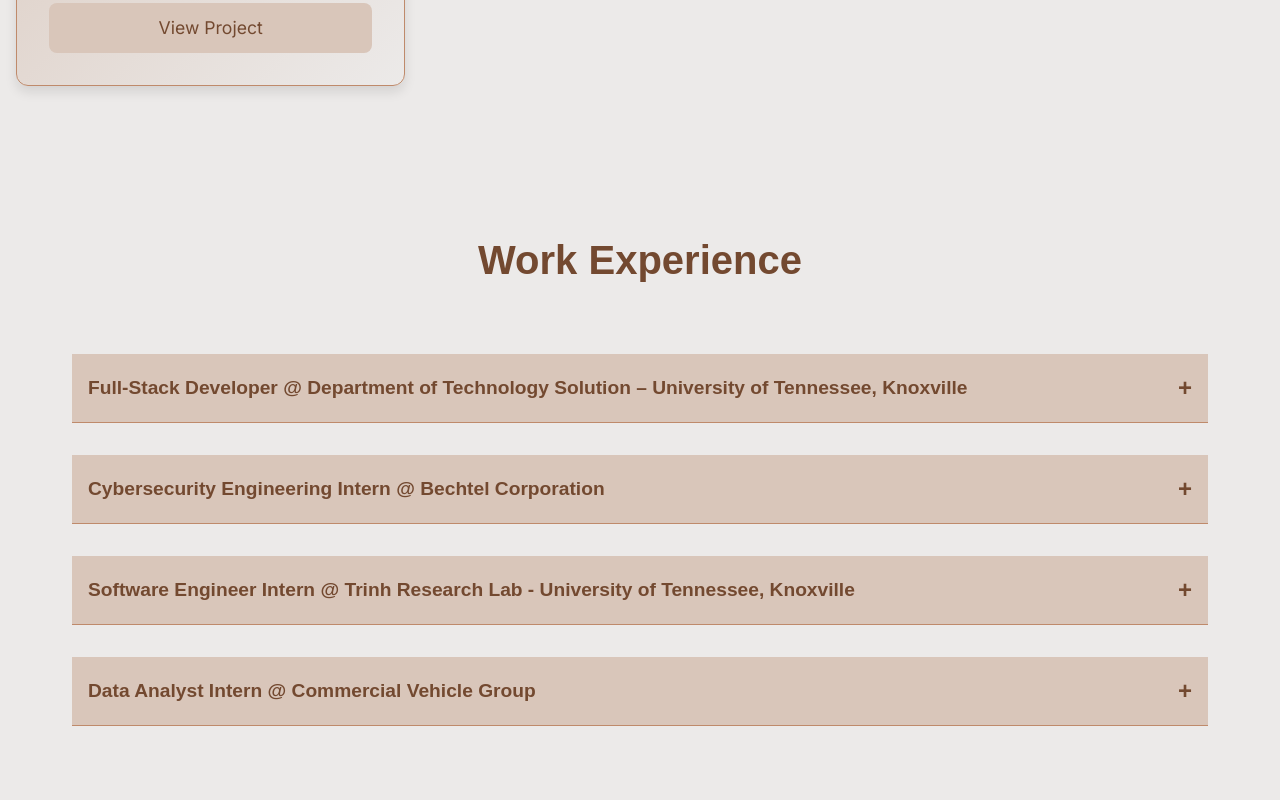
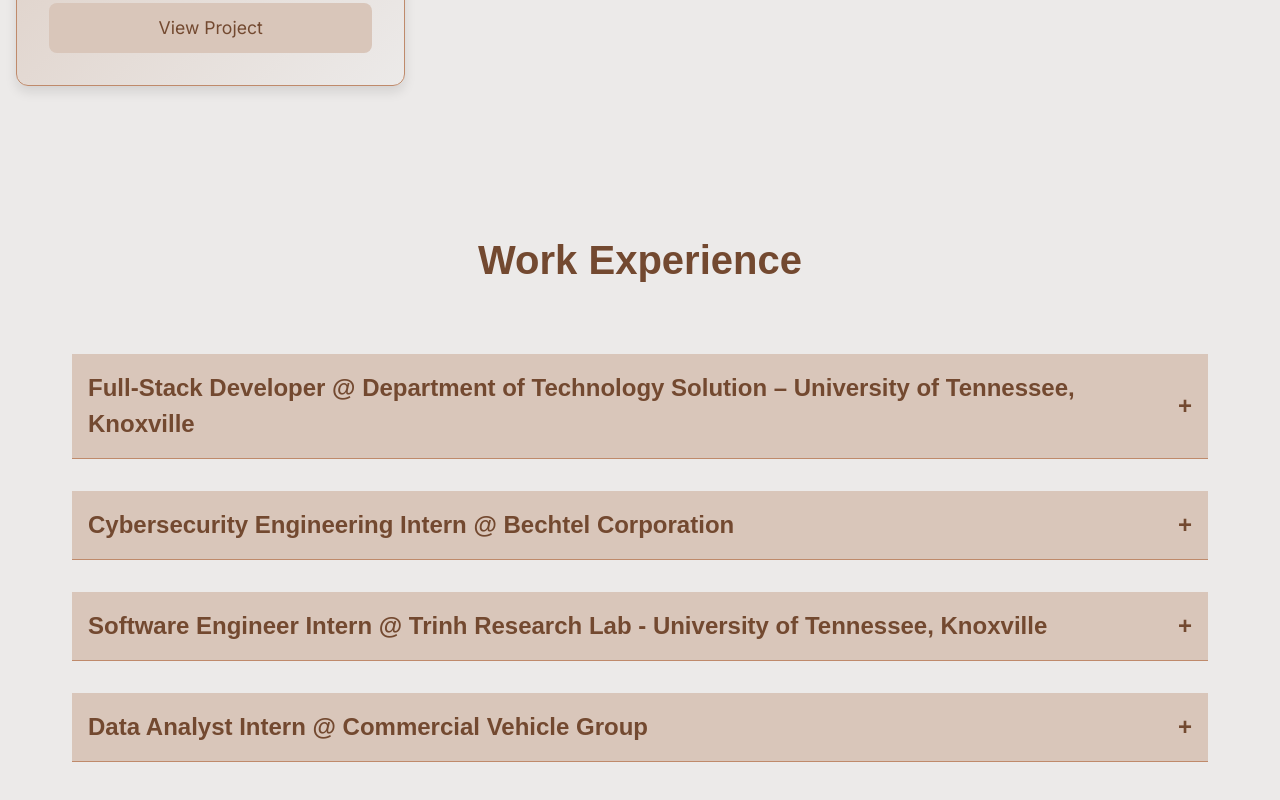
Before and after one commit to ttulsi01/ttulsi01.github.io, a Next.js app: page / in a window 1280 px wide. Shown: the part 1623-2423 px from the top of the page. Built offline with nearby package versions, Linux system fonts and the light colour scheme.

Commit message:
Made changes to Work Experience section

```diff
--- a/src/app/globals.css
+++ b/src/app/globals.css
@@ -201,6 +201,145 @@
   transform: scale(1.05);
 }
 
+/* Work Experience Section */
+
+.work-experience-container {
+  max-width: 1200px;
+  font-family: var(--font-family);
+  margin: 0 auto;
+  padding: 2rem;
+  background-color: var(--background-color);
+}
+
+.work-section-title {
+  font-size: 2.5rem;
+  font-weight: bold;
+  text-align: center;
+  margin-top: 4rem;
+  margin-bottom: 2rem;
+  color: var(--primary-color);
+}
+
+.accordion-container {
+  border-radius: 8px;
+  overflow: hidden;
+}
+
+.accordion-item {
+  border-bottom: 1px solid var(--secondary-color);
+  margin: 2rem 0;
+  transition: max-height 0.3s ease-out; /* Smooth transition */
+}
+
+.accordion-header {
+  background: var(--tertiary-color);
+  cursor: pointer;
+  padding: 1rem;
+  display: flex;
+  justify-content: space-between;
+  align-items: center;
+  font-weight: bold;
+  font-family: var(--font-family);
+  color: var(--primary-color);
+  transition: background-color 0.3s ease, color 0.3s ease;
+}
+
+.accordion-header:hover {
+  background-color: var(--secondary-color); /* Change background on hover */
+  color: var(--background-color); /* Invert text color on hover */
+}
+
+.accordion-title {
+  font-size: 1.5rem; /* Slightly larger font for the title */
+}
+
+.accordion-arrow {
+  font-size: 1.5rem;
+  transition: transform 0.3s ease; /* Smooth rotation */
+}
+
+.accordion-arrow.open {
+  transform: rotate(180deg); /* Rotate when open */
+}
+
+.accordion-content {
+  padding: 1rem;
+  background: var(--background-color);
+  color: var(--text-color);
+  border-top: 1px solid var(--secondary-color);
+  transition: opacity 0.3s ease; /* Fade in/out effect */
+}
+
+.accordion-content.hidden {
+  max-height: 0;
+  opacity: 0;
+  overflow: hidden;
+  transition: max-height 0.3s ease-out, opacity 0.3s ease-out;
+}
+
+.accordion-content.visible {
+  max-height: 1000px; /* Arbitrary large value to ensure visibility */
+  opacity: 1;
+}
+
+.job-duration-location {
+  font-size: 1rem;
+  color: var(--primary-color);
+  margin-bottom: 0.5rem;
+}
+
+.job-description {
+  font-size: 1.1rem;
+  color: var(--text-color);
+  margin-bottom: 1rem;
+}
+
+.job-tools {
+  display: flex;
+  flex-wrap: wrap;
+  gap: 0.5rem;
+}
+
+.tool {
+  background: var(--primary-color);
+  color: var(--background-color);
+  padding: 0.3rem 0.6rem;
+  border-radius: 4px;
+  font-size: 1rem;
+}
+
+.company-link {
+  color: var(--primary-color);
+  text-decoration: none;
+  font-weight: bold;
+  position: relative;
+  padding-bottom: 2px;
+  transition: color 0.3s ease, background-color 0.3s ease, padding 0.3s ease;
+}
+
+.company-link:hover {
+  color: var(--background-color); /* Darken slightly for readability */
+  background-color: var(--accent-color); /* Use accent color for better contrast */
+  padding: 0.3rem 0.6rem; /* Slightly increase padding */
+  border-radius: 4px;
+  text-decoration: underline;
+}
+
+.company-link::after {
+  content: " ↗";
+  font-size: 0.85em;
+  display: inline-block;
+  transform: translateX(5px);
+  opacity: 0;
+  transition: opacity 0.3s ease, transform 0.3s ease;
+}
+
+.company-link:hover::after {
+  transform: translateX(0);
+  opacity: 1;
+}
+
+
 /* Media queries for finer control */
 @media (max-width: 768px) {
   .name {
@@ -258,92 +397,3 @@
     font-size: 0.9rem;
   }
 }
-
-/* Work Experience */
-
-.work-experience-container {
-  max-width: 1200px;
-  font-family: var(--font-family);
-  margin: 0 auto;
-  padding: 2rem;
-  background-color: var(--background-color);
-}
-
-.work-section-title {
-  font-size: 2.5rem;
-  font-weight: bold;
-  text-align: center;
-  margin-top: 4rem;
-  margin-bottom: 2rem;
-  color: var(--primary-color);
-}
-
-.accordion-container {
-  border-radius: 8px;
-  overflow: hidden;
-}
-
-.accordion-item {
-  border-bottom: 1px solid var(--secondary-color);
-  margin: 2rem 0;
-}
-
-.accordion-header {
-  background: var(--tertiary-color);
-  cursor: pointer;
-  padding: 1rem;
-  display: flex;
-  justify-content: space-between;
-  align-items: center;
-  font-weight: bold;
-  font-family: var(--font-family);
-  color: var(--primary-color);
-}
-
-.accordion-title {
-  font-size: 1.2rem;
-}
-
-.accordion-arrow {
-  font-size: 1.5rem;
-}
-
-.accordion-content {
-  padding: 1rem;
-  background: var(--background-color);
-}
-
-.job-duration-location {
-  font-size: 1rem;
-  color: var(--primary-color);
-  margin-bottom: 0.5rem;
-}
-
-.job-description {
-  font-size: 1.1rem;
-  color: var(--text-color);
-  margin-bottom: 1rem;
-}
-
-.job-tools {
-  display: flex;
-  flex-wrap: wrap;
-  gap: 0.5rem;
-}
-
-.tool {
-  background: var(--primary-color);
-  color: var(--background-color);
-  padding: 0.3rem 0.6rem;
-  border-radius: 4px;
-  font-size: 1rem;
-}
-
-.company-link {
-  color: var(--primary-color);
-  text-decoration: none;
-}
-
-.company-link:hover {
-  text-decoration: underline;
-}
--- a/src/components/WorkExperience.tsx
+++ b/src/components/WorkExperience.tsx
@@ -1,6 +1,6 @@
 "use client";
 
-import React, {useState} from 'react';
+import React, { useState } from 'react';
 
 interface Job {
   position: string;
@@ -68,12 +68,11 @@
               <h3 className="accordion-title">
                 {job.position} @ <a href={job.companyLink} className="company-link" target="_blank" rel="noopener noreferrer">{job.company}</a>
               </h3>
-              <span className="accordion-arrow">
+              <span className={`accordion-arrow ${openIndex === index ? 'open' : ''}`}>
                 {openIndex === index ? '−' : '+'}
               </span>
             </div>
-            {openIndex === index && (
-              <div className="accordion-content">
+            <div className={`accordion-content ${openIndex === index ? 'visible' : 'hidden'}`}>
               <p className="job-duration-location">📅 {job.duration} | 📍 {job.location}</p>
               <p className="job-description">{job.description}</p>
               <div className="job-tools">
@@ -82,7 +81,6 @@
                 ))}
               </div>
             </div>
-            )}
           </div>
         ))}
       </div>
```
Lines whose indentation alone changed are shown as unchanged.
